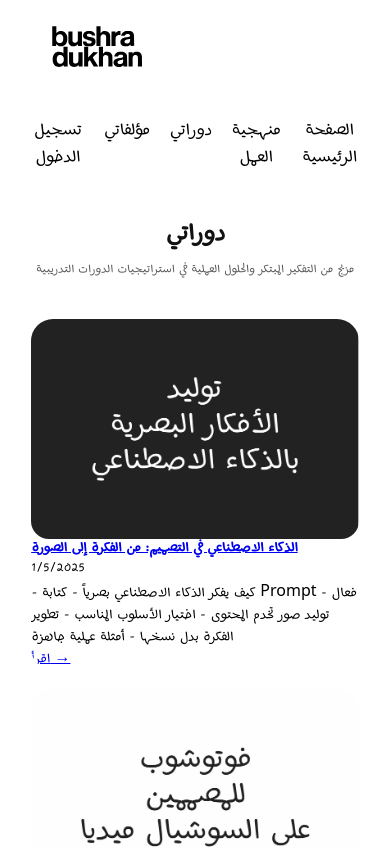
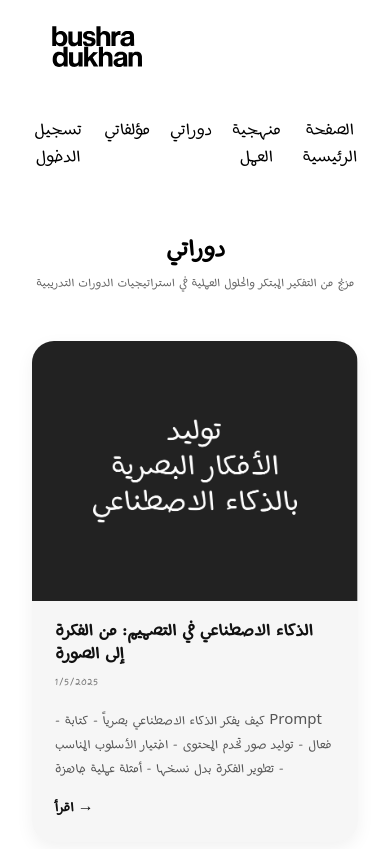
Before and after one commit to trs-1342/budu, a React (Vite) app in the folder client/: page /my-projects in a window 390 px wide. Shown: the top 849 px of the page. Built offline with nearby package versions, Linux system fonts and the light colour scheme; no server answers.

Commit message:
add responsive for card SERVER

```diff
--- a/client/src/css/Projects.css
+++ b/client/src/css/Projects.css
@@ -1,266 +1,155 @@
-/* Genel bölüm */
+/* ===============================
+   PROJECTS / COURSES – FINAL
+   =============================== */
+
+/* GENEL KAPSAYICI */
 .projects-section {
-  margin: 4rem 15vw 6rem;
-  direction: ltr; /* Bu bölüm TR, sitenin geri kalanı RTL ise sorun yaşamazsın */
+  max-width: 1280px;
+  margin: 4rem auto 6rem;
+  padding: 0 2rem;
+  direction: ltr;
   font-family: "MassiraPen", ui-sans-serif, system-ui;
 }
 
-/* Üst şerit (sol üst buton) */
-.projects-topbar {
-  display: flex;
-  justify-content: flex-start;
-  margin-bottom: 1rem;
-}
-
-.projects-all-btn {
-  background: #111;
-  color: #fff;
-  text-decoration: none;
-  font-size: 16px;
-  padding: 0.7rem 1rem;
-  border-radius: 12px;
-  display: inline-flex;
-  align-items: center;
-  gap: 0.5rem;
-  transition: transform 0.15s ease, background 0.2s ease;
-  will-change: transform;
-}
-.projects-all-btn:hover {
-  background: #222;
-  transform: translateY(-1px);
-}
-.projects-all-btn:active {
-  transform: translateY(0);
-}
-
-/* Başlık alanı */
+/* HEADER */
 .projects-header {
   text-align: center;
-  margin: 0 0 2.5rem;
+  margin-bottom: 3rem;
 }
 
 .projects-title {
-  margin: 0 0 0.6rem;
   font-size: clamp(28px, 4vw, 56px);
-  line-height: 1.1;
-  color: #111;
+  margin-bottom: 0.5rem;
 }
 
 .projects-subtitle {
-  margin: 0;
   font-size: clamp(14px, 1.8vw, 18px);
-  color: #5b5b5b;
+  color: #666;
 }
 
-/* Grid */
-.projects-grid {
-  /* display: grid;
-  grid-template-columns: repeat(3, 1fr);
-  gap: clamp(1.2rem, 2.5vw, 2rem); */
+/* ===============================
+   COURSES GRID
+   =============================== */
+
+.courses-grid {
   display: grid;
-  grid-template-columns: repeat(3, minmax(0, 1fr));
-  gap: clamp(1.2rem, 2.5vw, 2rem);
+  grid-template-columns: repeat(3, 1fr); /* ZORUNLU 3 */
+  gap: 2rem;
 }
 
-/* Kart */
-.project-card {
-  background: #f6f6f6;
-  border-radius: 22px;
-  overflow: hidden;
-  display: grid;
-  grid-template-rows: auto 1fr;
-  box-shadow: 0 6px 18px rgba(0, 0, 0, 0.06);
-  transition: transform 0.2s ease, box-shadow 0.2s ease;
-}
-.project-card:hover {
-  transform: translateY(-4px);
-  box-shadow: 0 10px 26px rgba(0, 0, 0, 0.09);
-}
-
-/* Görsel */
-.project-media img {
-  width: 100%;
-  height: clamp(220px, 30vw, 340px);
-  object-fit: cover;
-  display: block;
-}
-
-/* İçerik */
-.project-content {
-  padding: clamp(1rem, 2.2vw, 1.5rem);
-}
-
-.project-name {
-  margin: 0 0 0.6rem;
-  font-size: clamp(20px, 2.6vw, 30px);
-  color: #111;
-}
-
-.project-desc {
-  margin: 0 0 1.1rem;
-  color: #555;
-  font-size: clamp(14px, 1.8vw, 17px);
-  line-height: 1.6;
-}
-
-/* Alt aksiyon */
-.project-actions {
-  display: flex;
-  align-items: center;
-  justify-content: flex-start;
-}
-
-.project-link {
-  --link-color: #111;
-  display: inline-flex;
-  align-items: center;
-  gap: 0.5rem;
-  color: var(--link-color);
-  text-decoration: none;
-  font-weight: 600;
-  padding: 0.4rem 0.6rem;
-  border-radius: 10px;
-  transition: background 0.15s ease, transform 0.15s ease;
-}
-.project-link:hover {
-  background: #eaeaea;
-  transform: translateX(2px);
-}
-.project-link-arrow {
-  font-size: 18px;
-  line-height: 1;
-}
-
-/* Responsive */
-@media (max-width: 1024px) {
-  .projects-grid {
-    grid-template-columns: 1fr;
-  }
-  .projects-section {
-    margin: 3rem 8vw 5rem;
-  }
-}
-
-/*  */
-/* Kart – taşmaları gizle */
-.project-card {
-  border-radius: 22px;
-  overflow: hidden; /* KRİTİK */
-}
-
-/* Görsel sarmalayıcı */
-.project-media {
-  overflow: hidden; /* ekstra güvenlik */
-}
-
-/* Görselin kendisi */
-.project-media img {
-  display: block;
-  width: 100%;
-  height: clamp(220px, 30vw, 340px);
-  object-fit: cover;
-
-  box-sizing: border-box;
-  border-radius: 18px; /* karttan biraz küçük */
-}
-
-/* Course card */
-.course-card {
-  border-radius: 22px;
-  overflow: hidden;
-}
-
-/* Course image wrapper */
-.course-media {
-  overflow: hidden;
-}
-
-/* Course image */
-.course-media img {
-  width: 100%;
-  height: clamp(220px, 30vw, 340px);
-  object-fit: cover;
-  display: block;
-
-  border-radius: 18px;
-  box-sizing: border-box;
-}
-
-.course-media img,
-.project-media img {
-  transition: transform 0.35s ease;
-}
-
-.course-card:hover img,
-.project-card:hover img {
-  transform: scale(1.03);
-}
-
-/* Courses Grid – DESKTOP: 3 kart */
-.courses-grid {
-  display: grid;
-  grid-template-columns: repeat(3, minmax(0, 1fr));
-  gap: clamp(1.2rem, 2.5vw, 2rem);
-}
-
-/* Laptop / Tablet */
-@media (max-width: 1100px) {
-  .courses-grid {
-    grid-template-columns: repeat(2, 1fr);
-  }
-}
-
-/* Mobil */
-@media (max-width: 640px) {
-  .courses-grid {
-    grid-template-columns: 1fr;
-  }
-}
-/* THE PROBLEM !!! */
-/* .courses-grid {
-  grid-template-columns: repeat(3, 1fr) !important;
-} */
-
-/* THE SOLUTION */
-/* Courses Grid – Desktop: 3 kart */
-.courses-grid {
-  display: grid;
-  grid-template-columns: repeat(3, minmax(0, 1fr));
-  gap: clamp(1.2rem, 2.5vw, 2rem);
-}
-
-/* Laptop / Tablet */
-@media (max-width: 1100px) {
-  .courses-grid {
-    grid-template-columns: repeat(2, 1fr);
-  }
-}
-
-/* Mobil – alt alta */
-@media (max-width: 640px) {
+/* MOBİL */
+@media (max-width: 768px) {
   .courses-grid {
     grid-template-columns: 1fr;
   }
 }
 
-/*server?*/
-/* Desktop – 3 kolon */
+/* ===============================
+   COURSE CARD
+   =============================== */
+
+.course-card {
+  background: #f6f6f6;
+  border-radius: 22px;
+  overflow: hidden;
+  display: flex;
+  flex-direction: column;
+  box-shadow: 0 6px 18px rgba(0, 0, 0, 0.06);
+  transition: transform 0.25s ease, box-shadow 0.25s ease;
+}
+
+.course-card:hover {
+  transform: translateY(-4px);
+  box-shadow: 0 12px 28px rgba(0, 0, 0, 0.1);
+}
+
+/* IMAGE */
+.course-media {
+  overflow: hidden;
+}
+
+.course-media img {
+  width: 100%;
+  height: 260px;
+  object-fit: cover;
+  transition: transform 0.35s ease;
+}
+
+.course-card:hover img {
+  transform: scale(1.05);
+}
+
+/* CONTENT */
+.course-head {
+  padding: 1.2rem 1.4rem 0;
+}
+
+.course-title {
+  font-size: 20px;
+  margin-bottom: 0.3rem;
+}
+
+.course-title a {
+  text-decoration: none;
+  color: #111;
+}
+
+.course-time {
+  font-size: 13px;
+  color: #777;
+}
+
+.course-desc {
+  padding: 0 1.4rem;
+  margin: 1rem 0;
+  font-size: 15px;
+  line-height: 1.6;
+  color: #555;
+}
+
+/* FOOTER */
+.course-actions {
+  padding: 0 1.4rem 1.4rem;
+  margin-top: auto;
+}
+
+.watch-link {
+  font-weight: 600;
+  text-decoration: none;
+  color: #111;
+}
+
+/* ===============================
+   FIX: GRID WRAPPER
+   =============================== */
+
+.courses-wrap {
+  width: 100%;
+  max-width: 1400px; /* KRİTİK */
+  margin: 0 auto;
+}
+
+/* Grid her zaman 3 kolon */
 .courses-grid {
   display: grid;
   grid-template-columns: repeat(3, minmax(0, 1fr));
-  gap: clamp(1.2rem, 2.5vw, 2rem);
-}
-
-/* Laptop */
-@media (max-width: 900px) {
-  .courses-grid {
-    grid-template-columns: repeat(2, 1fr);
-  }
+  gap: 2rem;
 }
 
 /* Mobil */
-@media (max-width: 640px) {
+@media (max-width: 768px) {
   .courses-grid {
     grid-template-columns: 1fr;
   }
 }
+/* ===============================
+   BREAK OUT OF GLOBAL CONTAINER
+   =============================== */
+
+.projects-section {
+  max-width: none !important;
+  width: 100vw;
+  margin-left: calc(50% - 50vw);
+  margin-right: calc(50% - 50vw);
+  padding: 0 2rem;
+}
```
